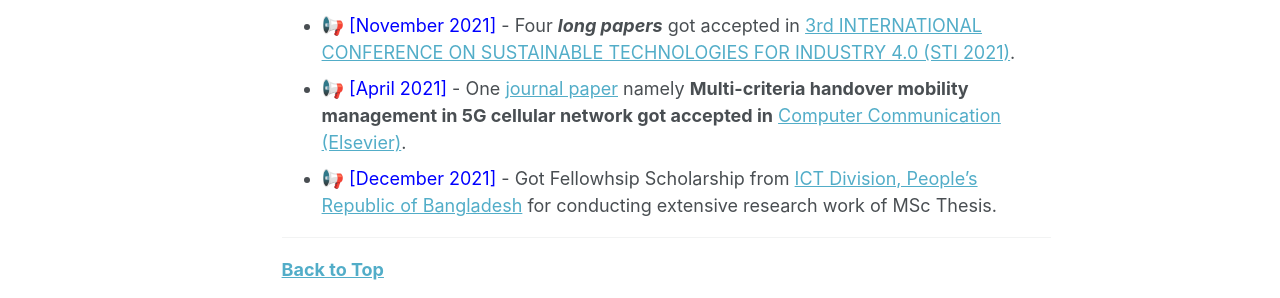
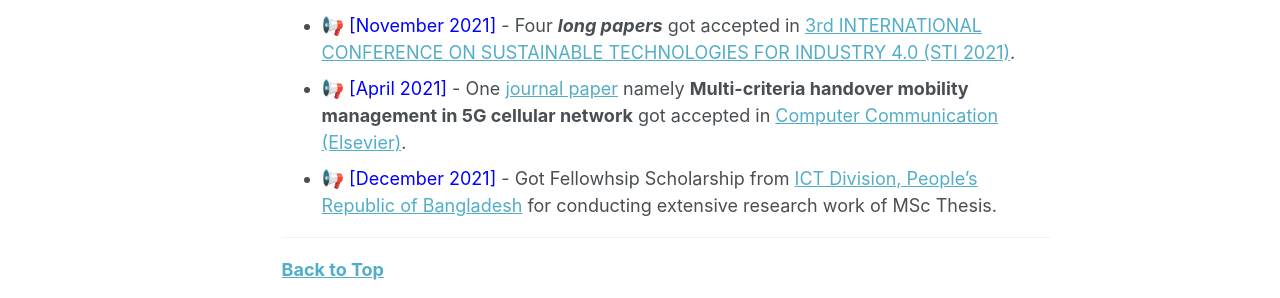
Before and after one commit to PalashRoy975/PalashRoy975.github.io, a Jekyll site: the page built from _pages/about.md, in a window 1280 px wide and 1178 px high. Shown: the part 683-981 px from the top of the window. Built offline with Jekyll 4.4.1, drawn with Linux system fonts in a browser that asks for light colours.

Commit message:
Update about.md

```diff
--- a/_pages/about.md
+++ b/_pages/about.md
@@ -26,7 +26,7 @@ I am Palash Roy. I have completed my Bachelor of Science (B.Sc.) degree in Compu
 SUSTAINABLE TECHNOLOGIES FOR INDUSTRY 4.0 (STI 2021)](http://fse.green.edu.bd/sti-2021/).
 * 📢 <span style="color:Blue"> [November 2021] </span> - Four ***long papers*** got accepted in  [3rd INTERNATIONAL CONFERENCE ON
 SUSTAINABLE TECHNOLOGIES FOR INDUSTRY 4.0 (STI 2021)](http://fse.green.edu.bd/sti-2021/).
-* 📢 <span style="color:Blue"> [April 2021] </span> - One [journal paper](https://www.sciencedirect.com/science/article/abs/pii/S014036642100164X) namely **Multi-criteria handover mobility management in 5G cellular network got accepted in**  [Computer Communication (Elsevier)](https://www.journals.elsevier.com/computer-communications).
+* 📢 <span style="color:Blue"> [April 2021] </span> - One [journal paper](https://www.sciencedirect.com/science/article/abs/pii/S014036642100164X) namely **Multi-criteria handover mobility management in 5G cellular network** got accepted in [Computer Communication (Elsevier)](https://www.journals.elsevier.com/computer-communications).
 * 📢 <span style="color:Blue"> [December 2021] </span> - Got Fellowhsip Scholarship from [ICT Division, People’s Republic of Bangladesh](http://ims.ictd.gov.bd/)
 for conducting extensive research work of MSc Thesis.
 
```
